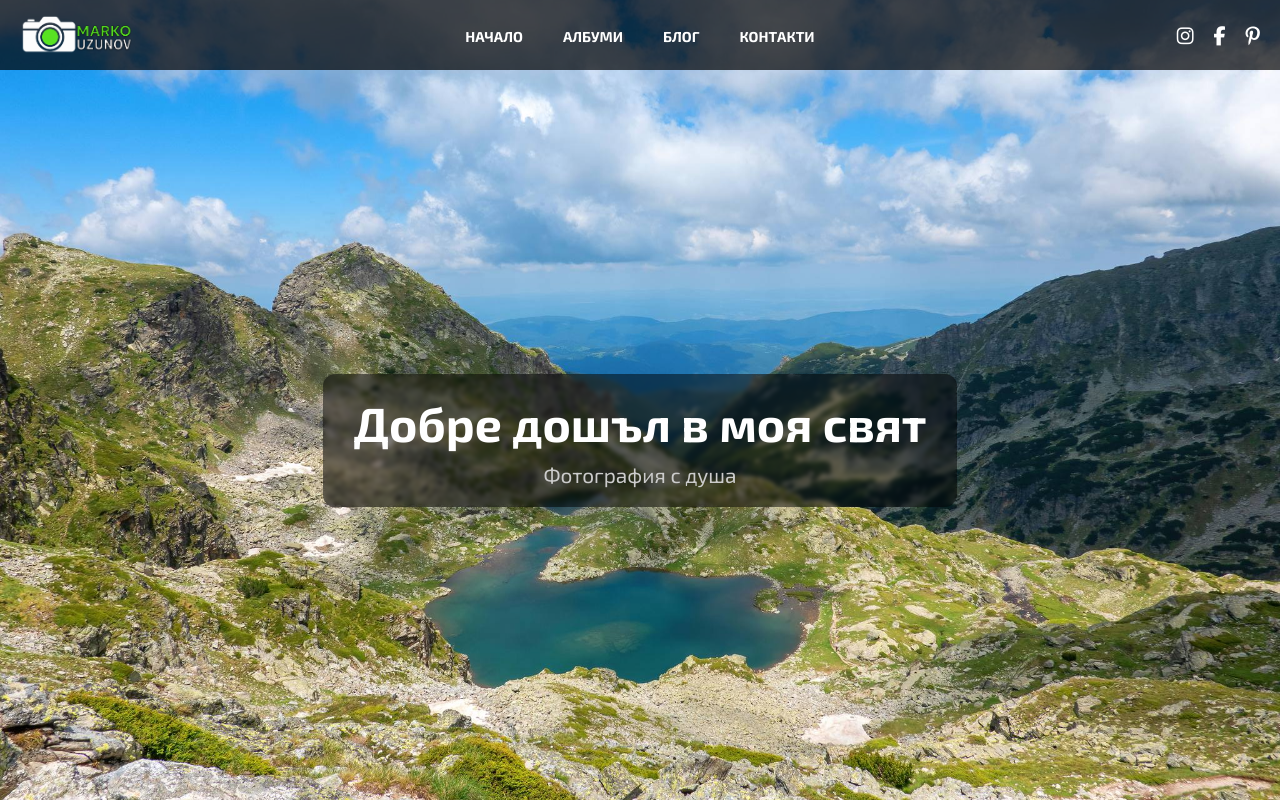
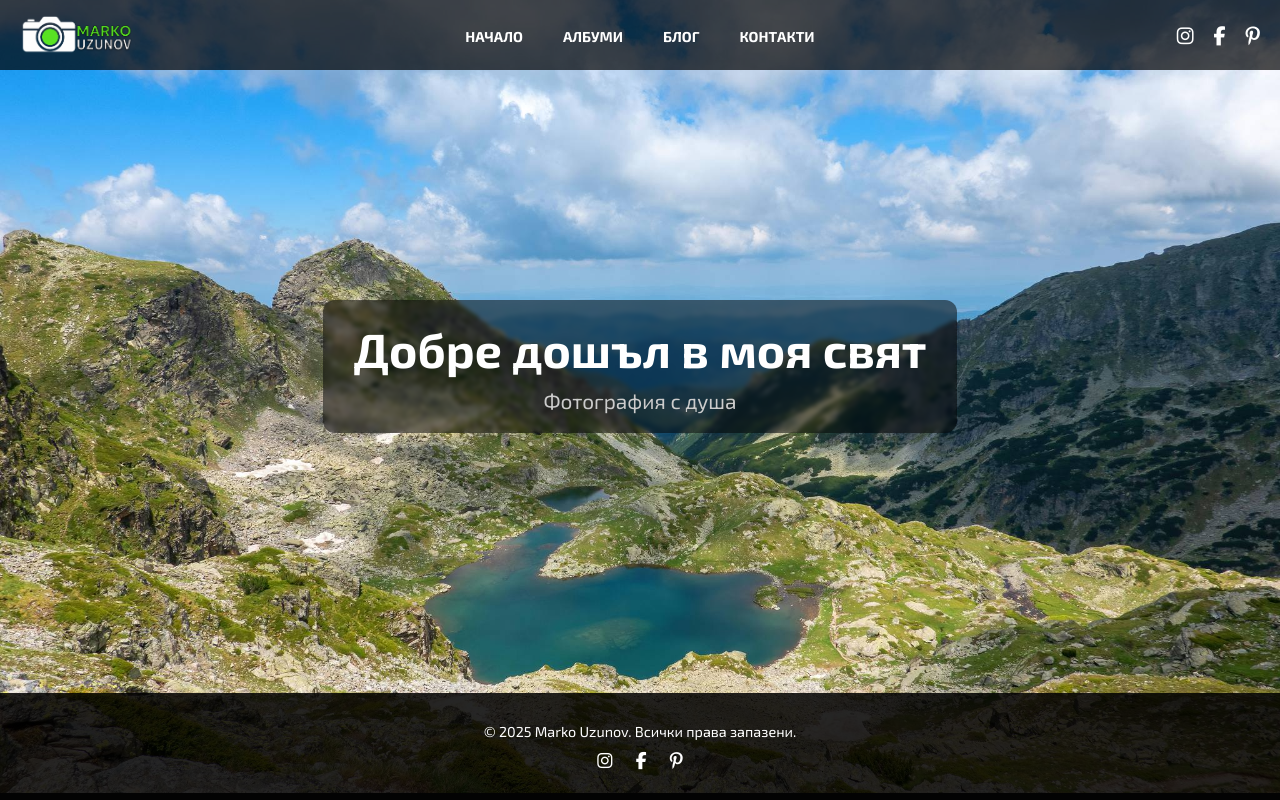
Before and after one commit to Marko4123/photo-site, a PHP site: page / in a window 1280 px wide. Run offline with PHP 8.4, Linux system fonts and the light colour scheme.

Commit message:
Завършване на началната страница.

```diff
--- a/css/style.css
+++ b/css/style.css
@@ -9,6 +9,11 @@ body, html {
     height: 100%;
     background-color: #111;
     color: #fff;
+  display: flex;
+  flex-direction: column;
+  margin: 0;
+  padding: 0;
+  overflow-x: hidden;
 }
 
 /* Основни стилове за Flex менюто */
@@ -195,13 +200,14 @@ body, html {
 
 
 .hero {
+    position: relative;
     height: 100vh;
     background: url('../images/hero.jpg') center center/cover no-repeat;
+    padding: 100px 20px 160px; /* долу място за футера */
     display: flex;
     justify-content: center;
     align-items: center;
     text-align: center;
-    padding-top: 80px;
 }
 
 .hero-text-box {
@@ -282,6 +288,7 @@ body, html {
     }
 }
 
+
 @media (max-width: 768px) {
     /* Намаляваме основния текст */
   body {
@@ -329,3 +336,42 @@ body, html {
       max-width: 70%;
     }
   }
+  .wrapper {
+    display: flex;
+    flex-direction: column;
+    min-height: 100vh;
+  }
+
+  .footer {
+    background-color: rgba(0, 0, 0, 0.7);
+    color: #fff;
+    text-align: center;
+    font-size: 0.9em;
+    margin-top: -100px;
+  background: rgba(0,0,0,0.85);
+  padding: 30px 0;
+  text-align: center;
+  position: relative;
+  z-index: 2;
+  }
+
+  .footer-container {
+    max-width: 1200px;
+    margin: 0 auto;
+    padding: 0 20px;
+  }
+
+  .footer-social {
+    margin-top: 10px;
+  }
+
+  .footer-social a {
+    color: #fff;
+    margin: 0 10px;
+    font-size: 1.2em;
+    transition: color 0.3s ease;
+  }
+
+  .footer-social a:hover {
+    color: #00ff5e;
+  }
--- a/index.html
+++ b/index.html
@@ -17,6 +17,7 @@
     <link rel="stylesheet" href="css/style.css" />
   </head>
   <body>
+    <div class="wrapper">
       <div id="preloader">
         <img src="images/logo.png" alt="Лого" class="preload-logo" />
         <div class="loader-bar">
@@ -83,6 +84,18 @@
           </div>
         </div>
       </section>
+      <footer class="footer">
+        <div class="footer-container">
+          <p>&copy; 2025 Marko Uzunov. Всички права запазени.</p>
+          <div class="footer-social">
+            <a href="#"><i class="fab fa-instagram"></i></a>
+            <a href="#"><i class="fab fa-facebook-f"></i></a>
+            <a href="#"><i class="fab fa-pinterest-p"></i></a>
+          </div>
+        </div>
+      </footer>
+    </div>
+
     <script src="js/script.js"></script>
     <script>
       const hamburger = document.getElementById("hamburger");
```
Also changed, not shown: 1 other file. Lines whose indentation alone changed are shown as unchanged.
